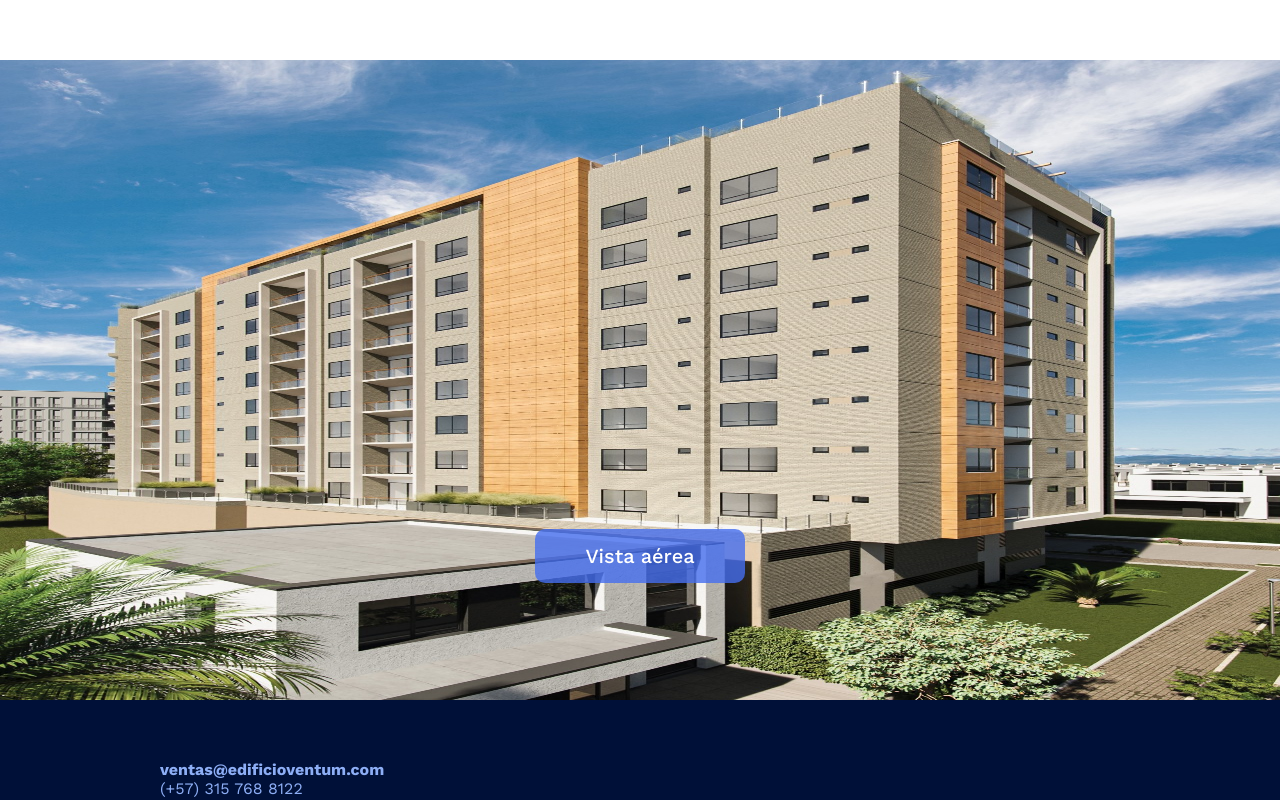
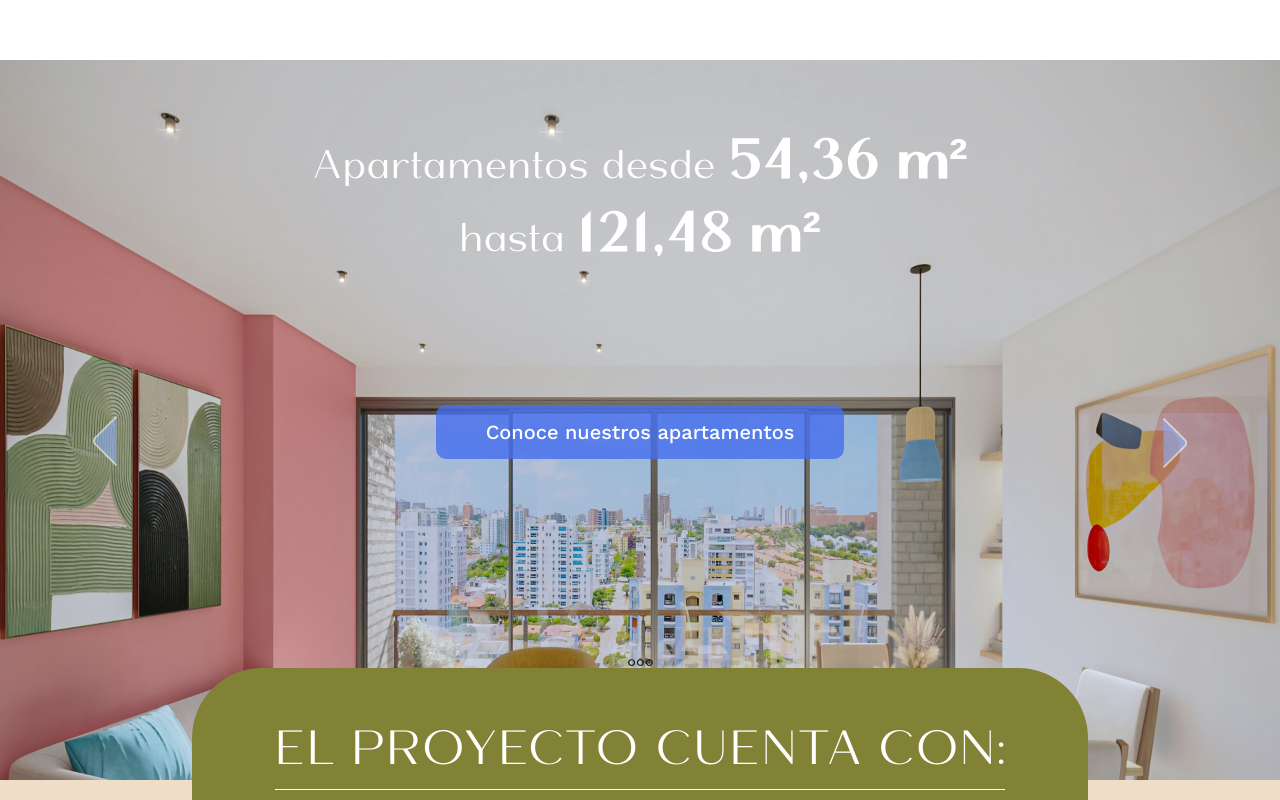
Before and after one commit to jpsegurac/ventum, a Next.js app: page / in a window 1280 px wide. Shown: the part 1040-1840 px from the top of the page. Built offline with nearby package versions, Linux system fonts and the light colour scheme.

Commit message:
[F] fix styles position : support

```diff
--- a/app/page.js
+++ b/app/page.js
@@ -20,8 +20,8 @@ const Home = () => {
       <>
         <HomeCarousel scrollDown={scrollToSection}/>
         <LifeStyle scrollRef={sectionRef}/>
-        {/* <HomeApartments /> */}
-        {/* <HomeExtraInfo /> */}
+        <HomeApartments />
+        <HomeExtraInfo />
         <HomeAirView />
       </>
   );
--- a/app/styles/HomeApartments.module.scss
+++ b/app/styles/HomeApartments.module.scss
@@ -7,6 +7,7 @@
     align-items: center;
     padding-left: 5rem;
     padding-right: 5rem;
+    position: relative;
 
 
     &_info {
@@ -105,6 +106,7 @@
     width: 100%;
     height: 60rem;
     position: absolute;
+    top: 0;
     z-index: -5;
     left: 0;
 }
--- a/app/styles/LifeStyle.module.scss
+++ b/app/styles/LifeStyle.module.scss
@@ -11,6 +11,7 @@
     max-width: 1200px;
     padding: 100px 15px;
     margin: 0 auto;
+    position: relative;
     .copyContainer{
         max-width: 450px;
         display: flex;
```
